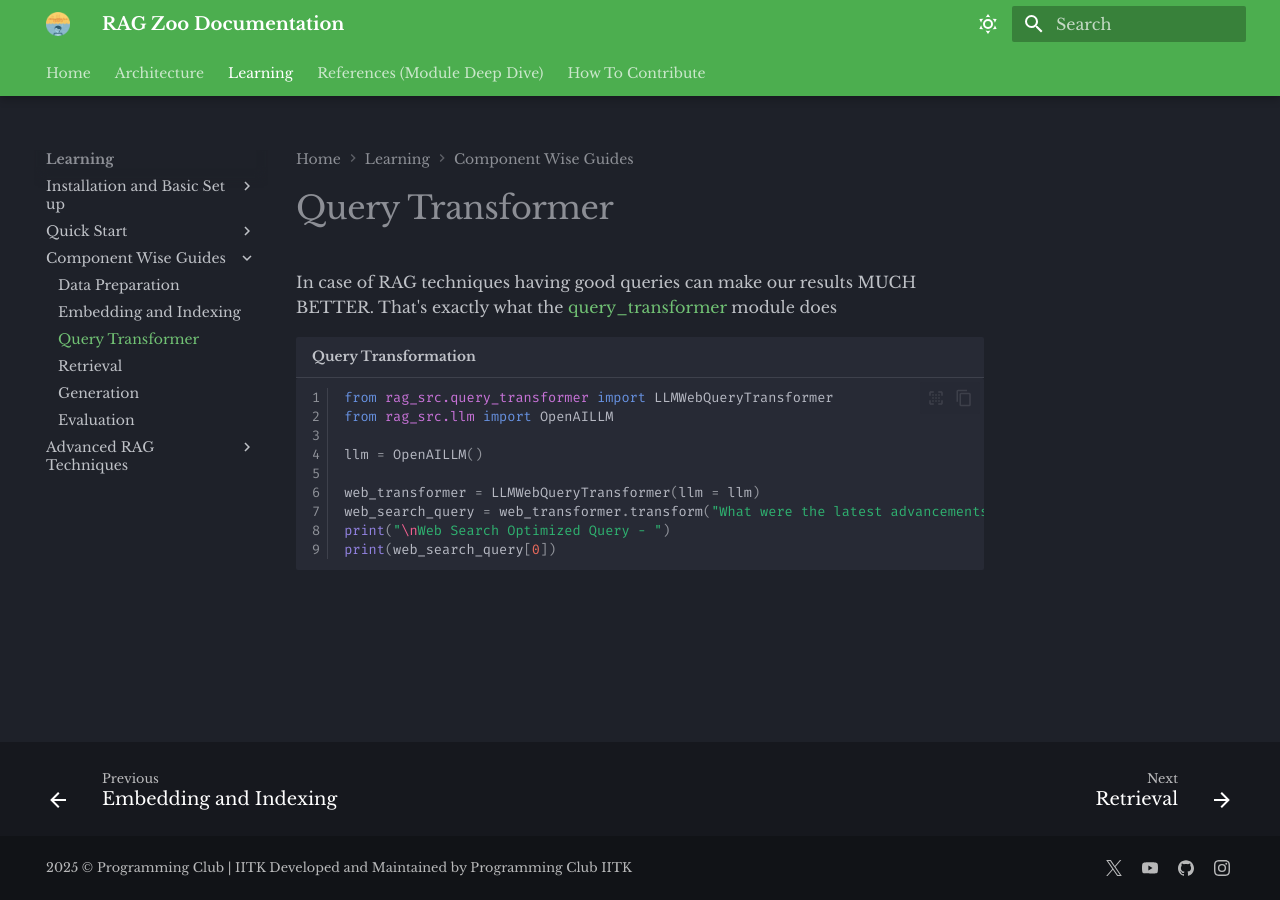
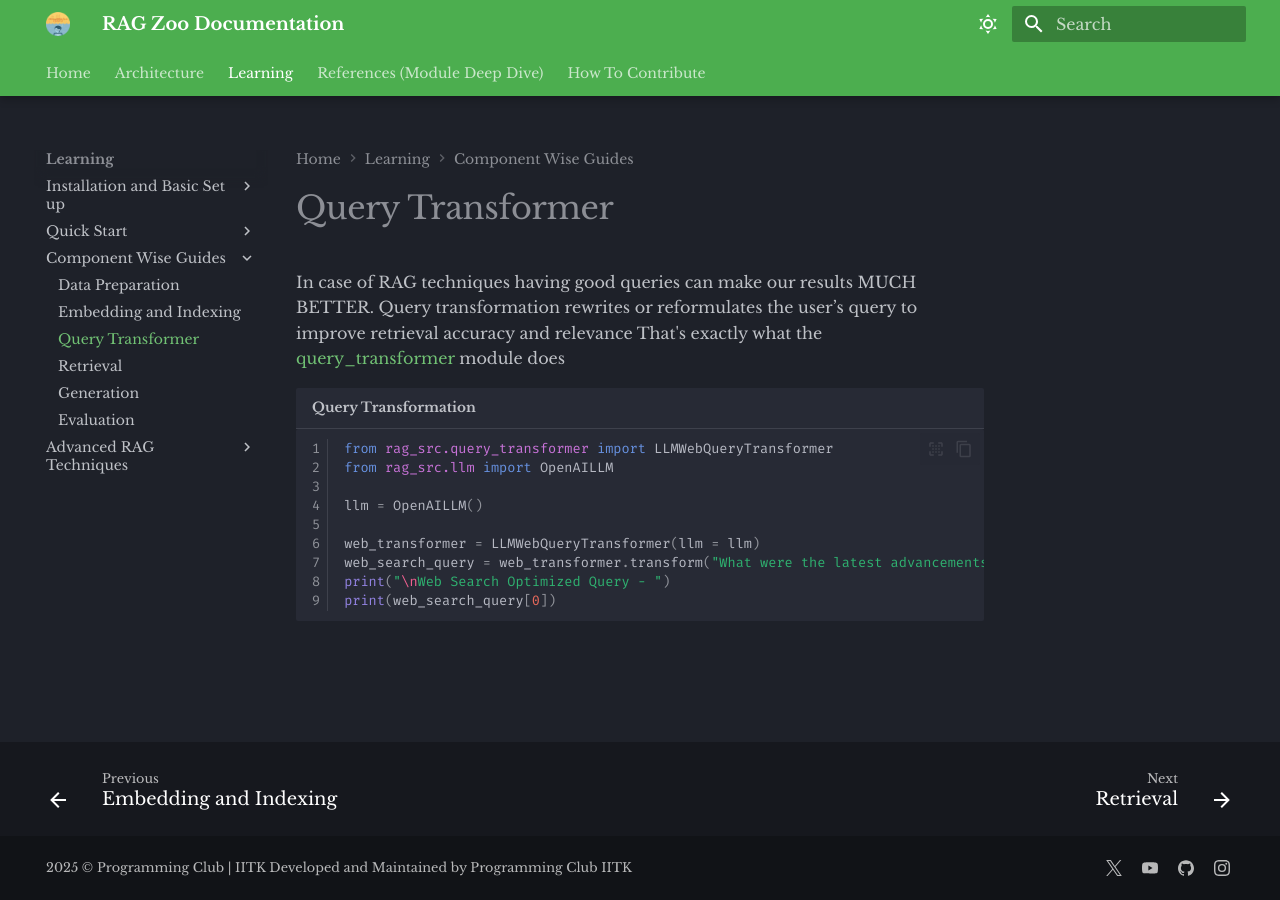
Before and after one commit to Karthic-N-A/RAG-Zoo-Website-Local-Impl, an MkDocs documentation site: the page built from docs/Component Wise Guides/QueryTransformer.md, in a window 1280 px wide. Built offline with MkDocs 1.6.1 and Material for MkDocs 9.7.7, drawn with Linux system fonts in a browser that asks for light colours.

Commit message:
Update QueryTransformer.md

````diff
--- a/docs/Component Wise Guides/QueryTransformer.md
+++ b/docs/Component Wise Guides/QueryTransformer.md
@@ -1,6 +1,8 @@
 # Query Transformer
 
-In case of RAG techniques having good queries can make our results MUCH BETTER. That's exactly what the [query_transformer](../Module-By-Module%20Deep%20Dive/query_transformer.md) module does
+In case of RAG techniques having good queries can make our results MUCH BETTER.
+Query transformation rewrites or reformulates the user’s query to improve retrieval accuracy and relevance
+That's exactly what the [query_transformer](../Module-By-Module%20Deep%20Dive/query_transformer.md) module does
 
 ```python title="Query Transformation" linenums="1"
 from rag_src.query_transformer import LLMWebQueryTransformer
````
